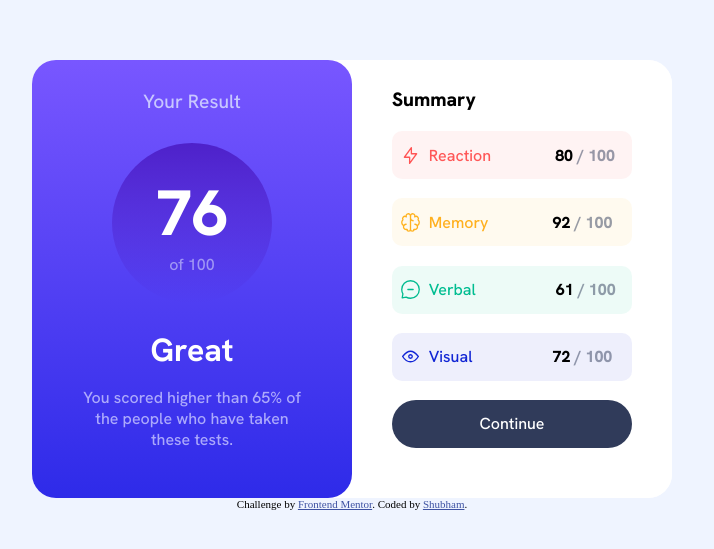
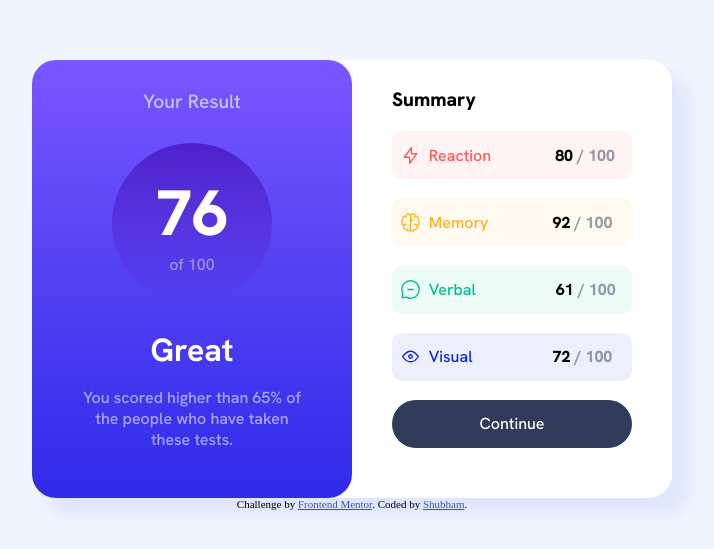
Before and after one commit to Imsingh6521/result-summary, a plain HTML site: page index.html in a window 1280 px wide. Shown: the part 115-664 px from the top of the page, without its empty margins (288-1002 px from the left). Drawn offline with Linux system fonts and the light colour scheme.

Commit message:
result summary

```diff
--- a/style.css
+++ b/style.css
@@ -73,6 +73,7 @@ article {
     display: flex;
     background-color: var(--white);
     border-radius: 1.5rem;
+    box-shadow: 1rem 1rem 1rem hsla(234, 85%, 45%, .07);
 }
 
 .container-1 {
```
